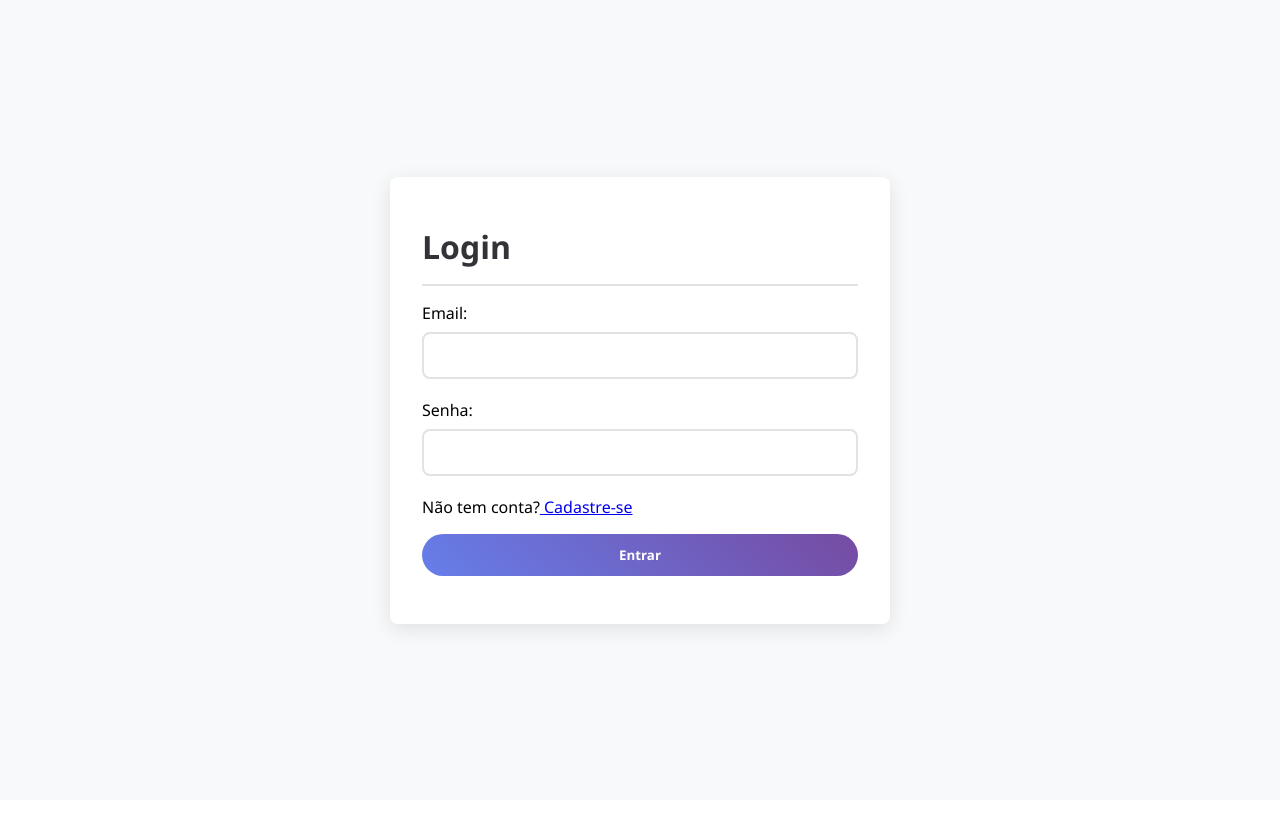
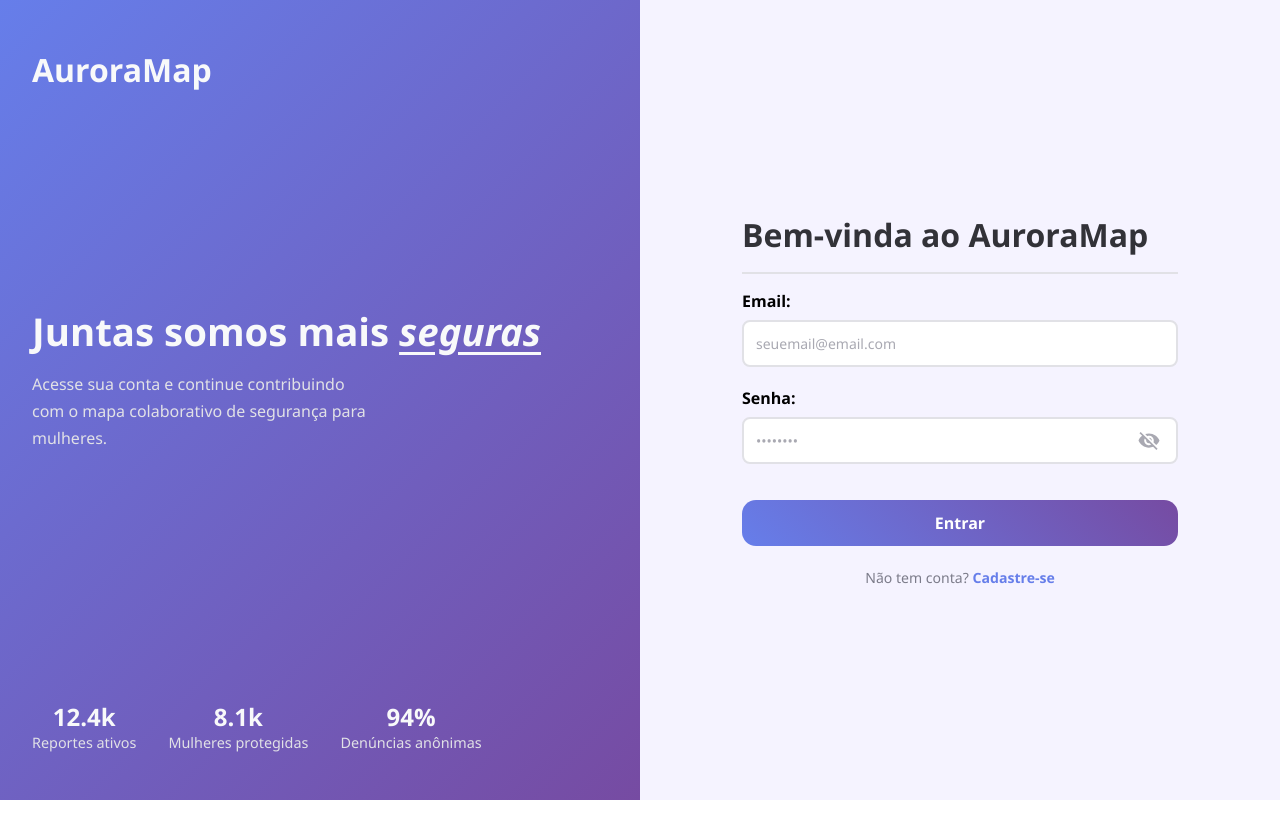
Before and after one commit to rebecaCaroba/auroraMap, a Next.js app: page /login in a window 1280 px wide. Shown: the top 838 px of the page. Before the commit the page ends 800 px from the top, so only its background shows below. Built offline with nearby package versions, Linux system fonts and the light colour scheme.

Commit message:
Estilizando página login

```diff
--- a/package.json
+++ b/package.json
@@ -18,7 +18,7 @@
     "react": "19.1.0",
     "react-dom": "19.1.0",
     "react-hook-form": "^7.71.2",
-    "react-icons": "^5.5.0",
+    "react-icons": "^5.7.0",
     "sass": "^1.90.0",
     "zod": "^4.3.6"
   },
--- a/src/app/cadastro/style.scss
+++ b/src/app/cadastro/style.scss
@@ -54,7 +54,7 @@
                     transition: border-color 0.3s ease;
                 }
 
-                button {
+                input[type="submit"] {
                     margin-top: 1rem;
                     background: linear-gradient(45deg, $c-first, $c-secondary);
                     color: white;
--- a/src/app/login/page.tsx
+++ b/src/app/login/page.tsx
@@ -6,7 +6,23 @@ export default function Login() {
     return (
         <main className='login'>
             <section className='login-container'>
-                <FormLogin />
+                <div className="left">
+                    <span className='left-logo'>AuroraMap</span>
+
+                    <div className="left-content">
+                        <h2>Juntas somos mais <em>seguras</em></h2>
+                        <p>Acesse sua conta e continue contribuindo com o mapa colaborativo de segurança para mulheres.</p>
+                    </div>
+
+                    <div className="left-stats">
+                        <div className="left-stat"><strong>12.4k</strong><span>Reportes ativos</span></div>
+                        <div className="left-stat"><strong>8.1k</strong><span>Mulheres protegidas</span></div>
+                        <div className="left-stat"><strong>94%</strong><span>Denúncias anônimas</span></div>
+                    </div>
+                </div>
+                <div className="right">
+                    <FormLogin />
+                </div>
             </section>
         </main>
     )
--- a/src/app/login/style.scss
+++ b/src/app/login/style.scss
@@ -1,18 +1,113 @@
 @import '../../style/config/variables';
 
 .login {
-    background-color: $c-gray-100;
+    background-color: #f5f3ff;
 
     @media (max-width: 768px) {
         padding: 1.5rem;
     }
 
     .login-container {
-        display: flex;
-        align-items: center;
-        justify-content: center;
-        flex-direction: column;
+        display: grid;
+        grid-template-columns: 1fr 1fr;
         min-height: 100vh;
+
+        .left {
+            color: $c-gray-100;
+            display: flex;
+            justify-content: space-between;
+            flex-direction: column;
+
+            &::before {
+                content: '';
+                background: $c-gray-100;
+                opacity: 0.1;
+                border-radius: 50%;
+                width: 420px;
+                height: 420px;
+                top: 100%;
+                left: -80%;
+                position: absolute;
+            }
+
+            &::after {
+                content: '';
+                width: 280px;
+                height: 280px;
+                top: -60%;
+                right: -80%;
+                background: $c-gray-100;
+                opacity: 0.1;
+                border-radius: 50%;
+                position: absolute;
+            }
+
+            position: relative;
+            padding: 3rem 2rem;
+            height: 100vh;
+            background: linear-gradient(135deg, $c-first 0%, $c-secondary 100%);
+
+            .left-logo {
+                font-size: 2rem;
+                font-weight: 800;
+            }
+
+            .left-content {
+
+
+                h2 {
+                    font-size: clamp(1.8rem, 3vw, 2.6rem);
+                    font-weight: 800;
+                    line-height: 1.25;
+                    margin-bottom: 1rem;
+
+                    em {
+                        text-decoration: underline;
+                        text-underline-offset: 6px;
+                    }
+                }
+
+                p {
+                    color: $c-gray-150;
+                    font-size: 1rem;
+                    line-height: 1.7;
+                    max-width: 340px;
+                    margin-bottom: 2rem;
+                }
+            }
+
+            .left-stats {
+                display: flex;
+                gap: 2rem;
+
+                .left-stat {
+                    display: flex;
+                    flex-direction: column;
+                    align-items: center;
+
+                    span {
+                        color: $c-gray-150;
+                        font-size: 0.9rem;
+                    }
+
+                    strong {
+                        font-size: 1.5rem;
+                        font-weight: 700;
+                    }
+                }
+            }
+        }
+
+        .right {
+            display: flex;
+            align-items: center;
+            justify-content: center;
+            flex-direction: column;
+
+            @media (max-width: 768px) {
+                padding: 1.5rem;
+            }
+        }
 
         h1 {
             font-size: 2rem;
@@ -23,9 +118,6 @@
         }
 
         .login-content {
-            background-color: white;
-            box-shadow: 0 5px 20px rgba(0, 0, 0, 0.1);
-            border: 0;
             border-radius: 8px;
             padding: 3rem 2rem;
             width: 100%;
@@ -54,19 +146,37 @@
                     transition: border-color 0.3s ease;
                 }
 
-                button {
+                input[type="submit"] {
                     margin-top: 1rem;
                     background: linear-gradient(45deg, $c-first, $c-secondary);
                     color: white;
                     padding: 12px 24px;
                     border: none;
-                    border-radius: 25px;
+                    border-radius: 14px;
                     text-decoration: none;
                     font-weight: 600;
+                    font-size: 1rem;
+                    cursor: pointer;
                     transition: transform 0.3s ease, box-shadow 0.3s ease;
                 }
 
+                span {
+                    text-align: center;
+                    margin-top: 1.4rem;
+                    font-size: .88rem;
+                    color: $c-gray-500;
 
+                    a {
+                        color: $c-first;
+                        text-decoration: none;
+                        font-weight: 600;
+                        transition: color 0.3s ease;
+
+                        &:hover {
+                            text-decoration: underline;
+                        }
+                    }
+                }
             }
         }
 
--- a/src/components/FormLogin/index.tsx
+++ b/src/components/FormLogin/index.tsx
@@ -6,6 +6,9 @@ import * as zod from 'zod'
 import { zodResolver } from '@hookform/resolvers/zod'
 import { useForm } from "react-hook-form";
 import { api } from "@/lib/axios";
+import { useState } from "react";
+import { IoMdEye, IoMdEyeOff  } from "react-icons/io";
+
 
 const LoginFormSchema = zod.object({
     email: zod.string().min(1, {message: 'O email é obrigatório'}).email('Digite um email válido'),
@@ -20,7 +23,7 @@ interface ErrorFormType {
 }
 
 export default function FormLogin() {
-
+    const [isShowPassword, setIsShowPassword] = useState<boolean>(false)
     const router = useRouter()
 
     const {formState: {errors}, register, handleSubmit} = useForm<LoginFormDataInputs>({
@@ -45,11 +48,11 @@ export default function FormLogin() {
 
     return (
         <div className='login-content'>
-            <h1>Login</h1>
+            <h1>Bem-vinda ao AuroraMap</h1>
             <form onSubmit={handleSubmit(handleLogin)} className="form-login">
                 <div className="form-group">
                     <label htmlFor="email">Email:</label>
-                    <input type="email" id="email" {...register('email')} />
+                    <input type="email" id="email" {...register('email')} placeholder="seuemail@email.com" />
                     <span className='form-span-message'>
                         {errors.email ? errors.email?.message : ''}
                     </span>
@@ -57,15 +60,22 @@ export default function FormLogin() {
 
                 <div className="form-group">
                     <label htmlFor="password">Senha:</label>
-                    <input type="password" id="password" {...register('password')} />
+
+                    <div className="div-input">
+                        <input type={`${isShowPassword ? "text" : "password"}`} id="password" {...register('password')} placeholder="••••••••" />
+                        <button className="" type="button" onClick={() => setIsShowPassword(!isShowPassword)}>
+                            {isShowPassword ? <IoMdEye /> : <IoMdEyeOff />}
+                        </button>
+                    </div>
+
                     <span className='form-span-message'>
                         {errors.password ? errors.password?.message : ''}
                     </span>
                 </div>
+                <input type="submit" value={"Entrar"}/>
                 <span>
                     Não tem conta?<Link href="/cadastro"> Cadastre-se</Link>
                 </span>
-                <button type='submit'>Entrar</button>
             </form>
         </div>
     )
--- a/src/components/FormRegister/index.tsx
+++ b/src/components/FormRegister/index.tsx
@@ -110,7 +110,7 @@ export function FormRegister() {
             <span>
                 Já tem uma conta?<Link href="/login"> Conecte-se</Link>
             </span>
-            <button type='submit'>Cadastrar</button>
+            <input type='submit' value={"Criar conta"} />
         </form>
     )
 }
--- a/src/style/global.scss
+++ b/src/style/global.scss
@@ -20,3 +20,31 @@
 button {
     cursor: pointer;
 }
+
+input::placeholder {
+    color: $c-gray-300;
+}
+
+.div-input {
+    position: relative;
+
+    button {
+
+        position: absolute;
+        right: 4%;
+        top: 55%;
+        transform: translateY(-50%);
+        cursor: pointer;
+        background: none;
+        border: none;
+
+        svg {
+            color: $c-gray-300;
+            font-size: 24px;
+        }
+    }
+}
+
+label {
+    font-weight: 600;
+}
```
Also changed, not shown: 1 other file (tests, documents, lock files or other folders).
